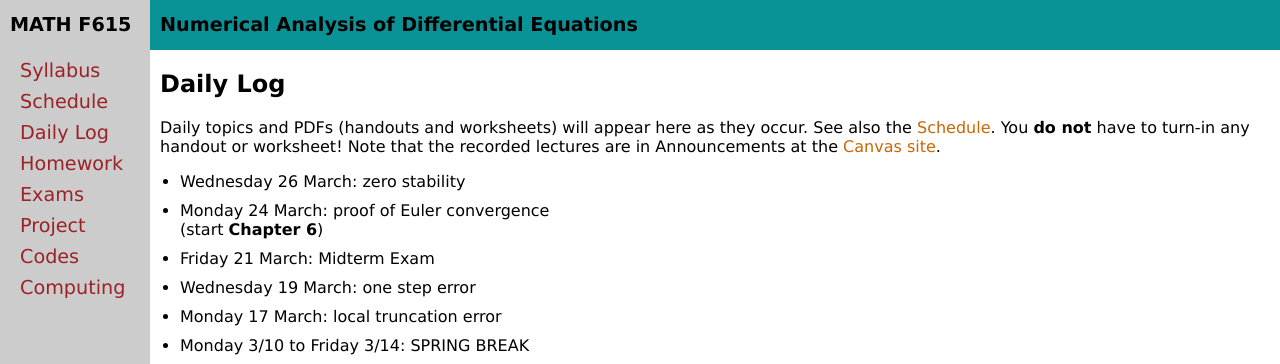
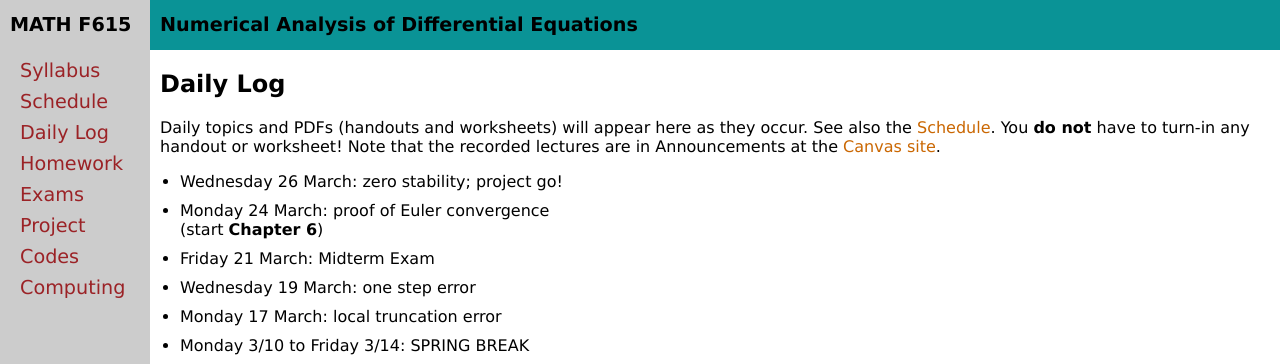
Before and after one commit to bueler/nade, a Jekyll site: the page built from daily.md, in a window 1280 px wide and 1272 px high. Shown: the top 364 px of the window. Built offline with Jekyll 4.4.1, drawn with Linux system fonts in a browser that asks for light colours.

Commit message:
put project go date

```diff
--- a/_data/daily.yml
+++ b/_data/daily.yml
@@ -2,7 +2,7 @@ semester: Spring 2025
 home: assets/
 daily:
 - name: Wednesday 26 March
-  covered: zero stability
+  covered: zero stability; project go!
 - name: Monday 24 March
   covered: proof of Euler convergence
   chapter: 6
```
Also changed, not shown: 2 other files.
